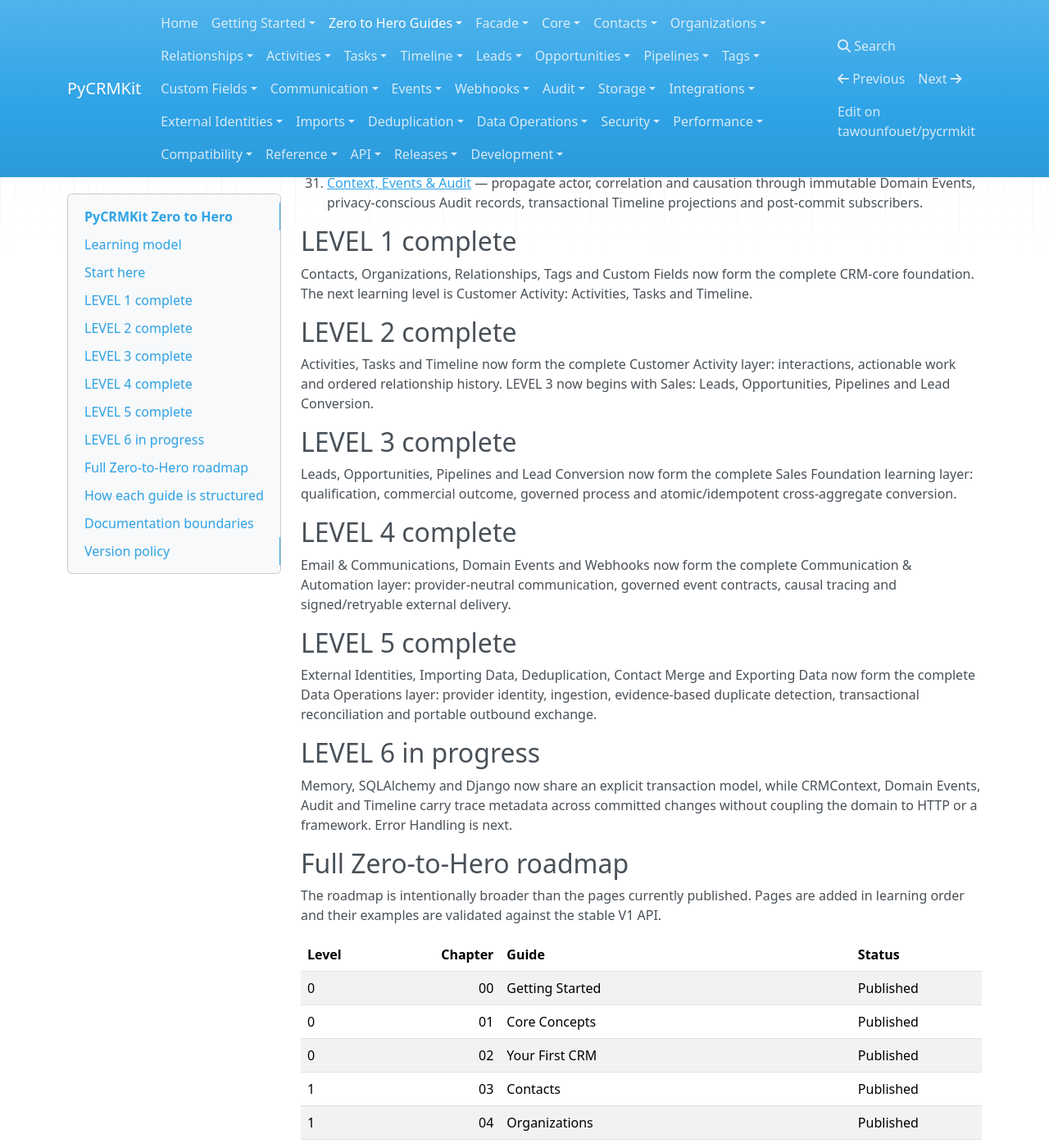
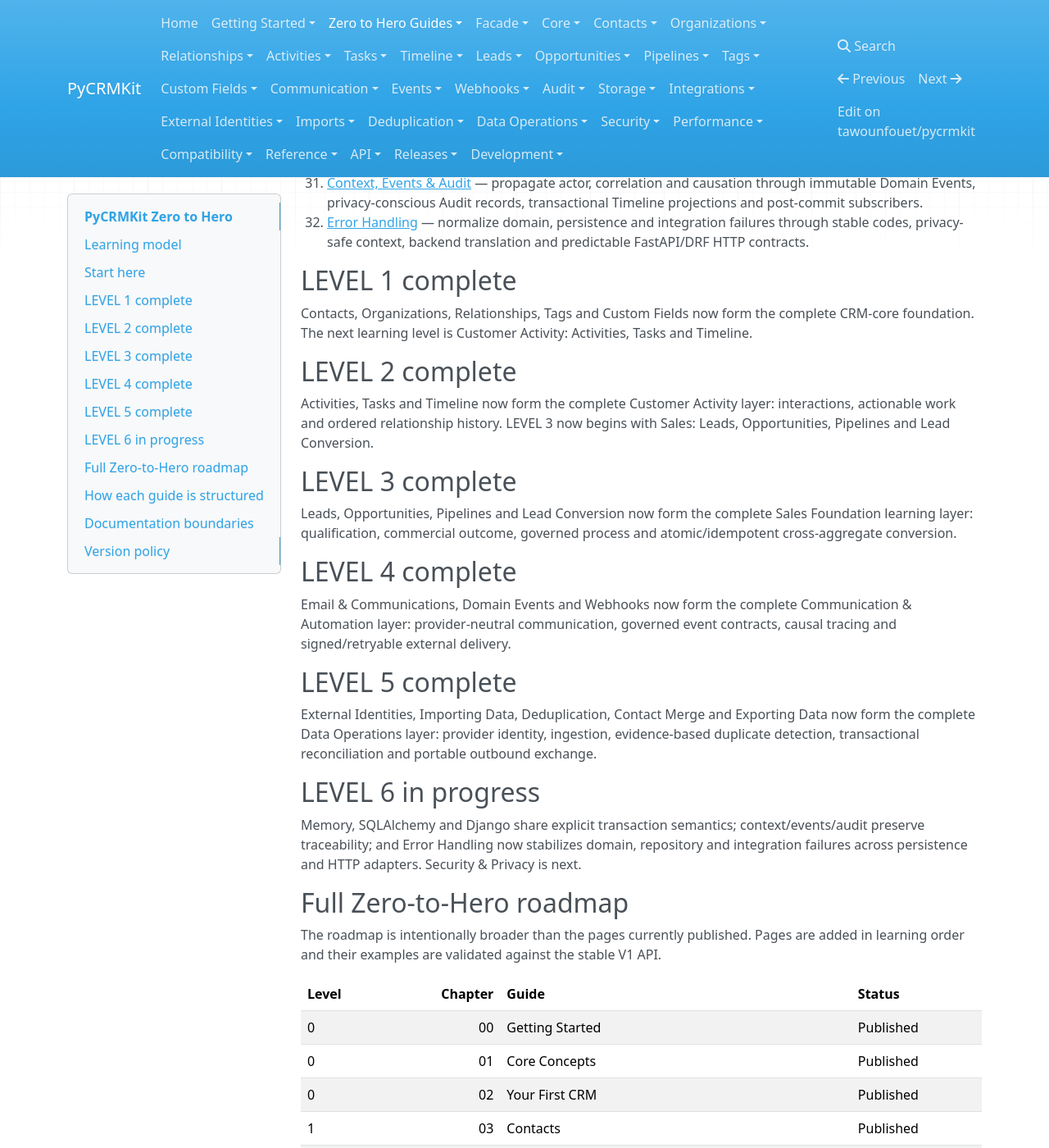
Before and after one commit to tawounfouet/pycrmkit, an MkDocs documentation site: the page built from docs/guides/index.md, in a window 1280 px wide and 1400 px high, scrolled down 2016 px. Shown: the whole window at 82% size. Built offline with MkDocs 1.6.1, drawn with Linux system fonts in a browser that asks for light colours; nearby versions of some CDN libraries.

Commit message:
docs: publish Error Handling guide in Level 6 roadmap

```diff
--- a/docs/guides/index.md
+++ b/docs/guides/index.md
@@ -64,6 +64,7 @@
 29. [Django REST Framework](28_django_rest_framework.md) — expose the bounded Django CRM surface through explicit serializers, facade-backed ViewSets, offset pagination, request context and privacy-safe error mapping.
 30. [Transactions & Unit of Work](29_transactions_and_unit_of_work.md) — unify explicit commit, rollback, multi-repository atomicity and post-commit events across Memory snapshots, SQLAlchemy Sessions and Django atomic/savepoint boundaries.
 31. [Context, Events & Audit](30_context_events_and_audit.md) — propagate actor, correlation and causation through immutable Domain Events, privacy-conscious Audit records, transactional Timeline projections and post-commit subscribers.
+32. [Error Handling](31_error_handling.md) — normalize domain, persistence and integration failures through stable codes, privacy-safe context, backend translation and predictable FastAPI/DRF HTTP contracts.
 
 ## LEVEL 1 complete
 
@@ -87,7 +88,7 @@
 
 ## LEVEL 6 in progress
 
-Memory, SQLAlchemy and Django now share an explicit transaction model, while CRMContext, Domain Events, Audit and Timeline carry trace metadata across committed changes without coupling the domain to HTTP or a framework. Error Handling is next.
+Memory, SQLAlchemy and Django share explicit transaction semantics; context/events/audit preserve traceability; and Error Handling now stabilizes domain, repository and integration failures across persistence and HTTP adapters. Security & Privacy is next.
 
 ## Full Zero-to-Hero roadmap
 
```
Also changed, not shown: other parts of docs/guides/index.md (+1 -1 lines).
